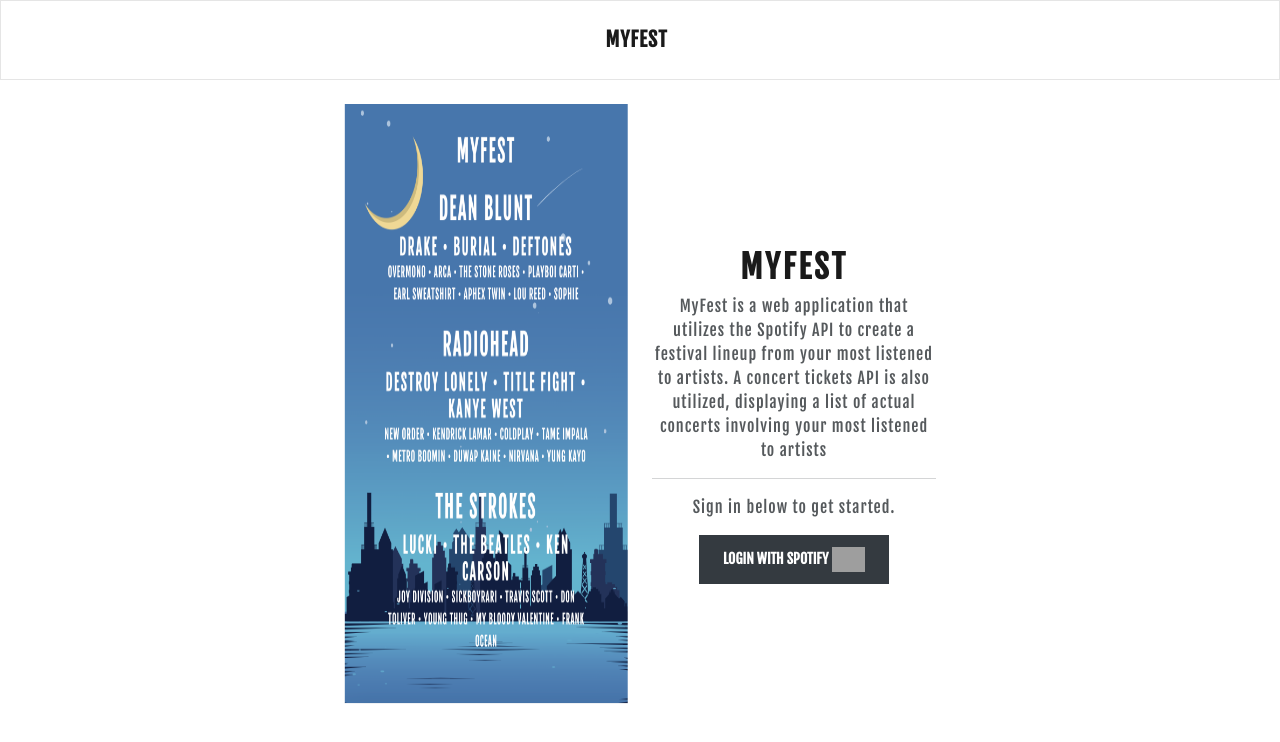
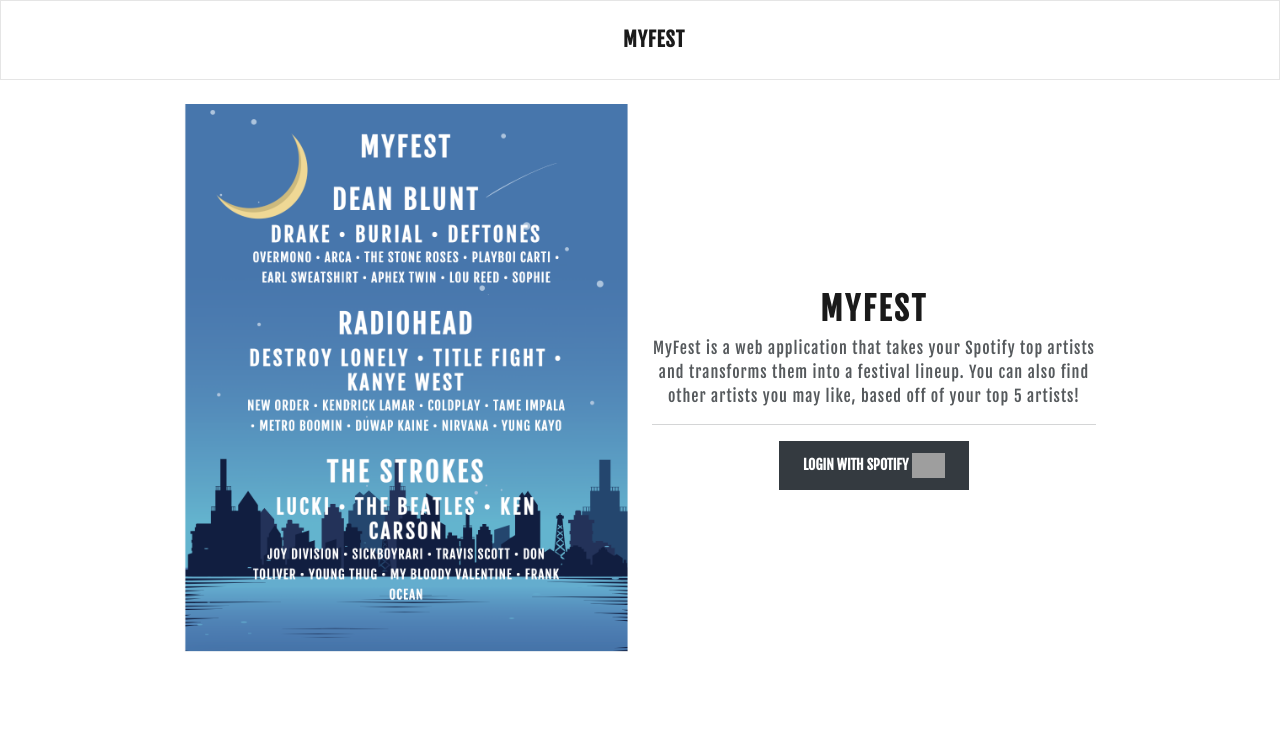
Before and after one commit to matthew-io/myfest, a plain HTML site: page index.html in a window 1280 px wide. Drawn offline with Linux system fonts and the light colour scheme; grey boxes are pictures that could not be loaded.

Commit message:
changed size of img on welcome page

```diff
--- a/css/main.css
+++ b/css/main.css
@@ -4,7 +4,7 @@
     display: none;
     background-color:cadetblue;
     width: 525px;
-    height: 700px;
+    height: 650px;
     background-image: url('../img/cityscape.svg');
     background-repeat: no-repeat;
     background-size: cover;
@@ -15,13 +15,17 @@
     font-family: 'Fjalla One', sans-serif;
 }
 
+h1 {
+    color: white;
+}
+
 span {
     font-size: 15px;
     color: white;
 }
 
 #screenshotImg {
-    height: 600px;
+    /* height: 500px; */
 }
 
 .grid {
@@ -34,9 +38,10 @@ span {
 }
 
 .navbar-header {
+    float: left;
     text-align: center;
     width: 100%;
-    margin-left: 25px;
+    margin-left: 60px;
 }
 
 .logout {
--- a/index.html
+++ b/index.html
@@ -24,14 +24,14 @@
               </div>
             </div>
           </nav>
-          <div id="container" class="row container container-fluid mx-auto mt-4 w-50">
-            <div class="col-lg mb-4 text-center">
-                <img src="./img/screenshot.png" alt="Screenshot of web application" class="img-fluid col-md-auto" id="screenshotImg">
+          <div id="container" class="row container container-fluid mx-auto mt-4 w-75">
+            <div class="col mb-4 text-center">
+                <img src="./img/screenshot.png" alt="Screenshot of web application" class="img-fluid" id="screenshotImg">
             </div>
-            <div class="col-md my-auto">
+            <div class="col-lg my-auto">
                 <div class="info my-auto text-center mx-auto">
                     <h1>MYFEST</h1>
-                    <p>MyFest is a web application that utilizes the Spotify API to create a festival lineup from your most listened to artists. A concert tickets API is also utilized, displaying a list of actual concerts involving your most listened to artists<hr> Sign in below to get started.</p>
+                    <p>MyFest is a web application that takes your Spotify top artists and transforms them into a festival lineup. You can also find other artists you may like, based off of your top 5 artists!<hr></p>
                     <button type="button" id="login" class="btn btn-dark" onclick="requestAuthorization()">Login with Spotify&nbsp;<img src='https://cdn-icons-png.flaticon.com/512/3669/3669986.png' class="spotifyLogo pl-2" alt="Spotify logo icon"></button>
                 </div>
             </div>
```
